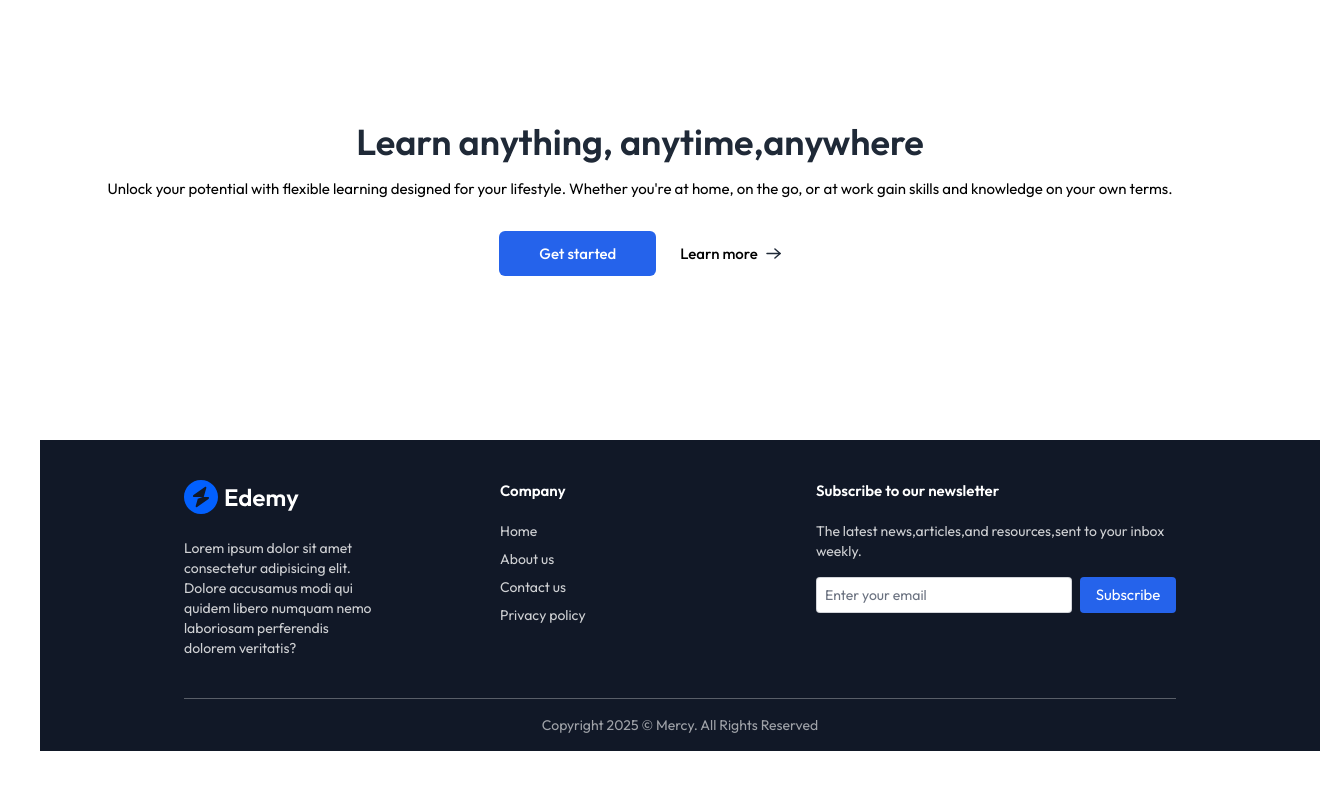
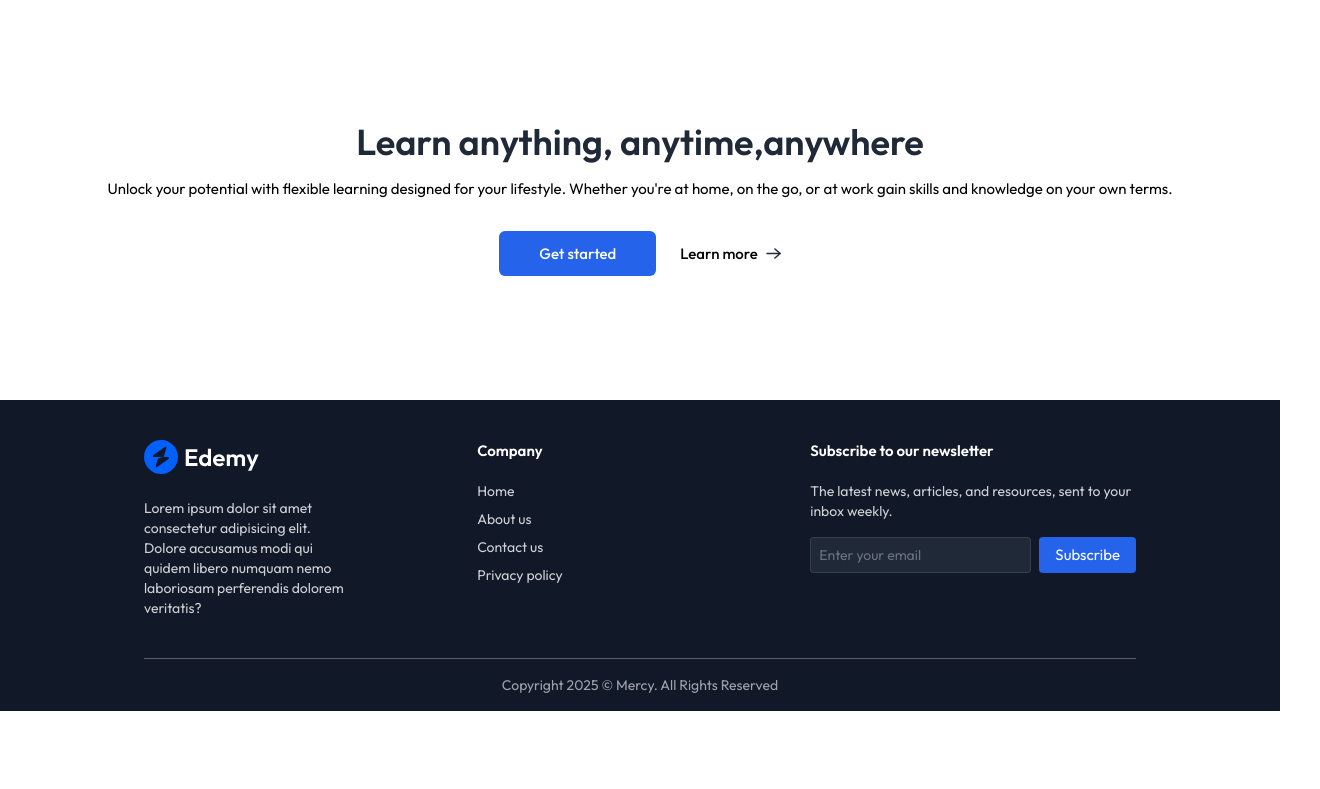
Before and after one commit to mercy-rotich/lms-website, a React (Vite) app in the folder client/: page / in a window 1280 px wide. Shown: the part 2173-2962 px from the top of the page, 1320 px wide, since content can reach past the window. After the commit the page ends 2884 px from the top, so only its background shows below. Built offline with nearby package versions, Linux system fonts and the light colour scheme; no server answers; a web font is replaced by a local one.

Commit message:
updates on the footer and created the course list section

```diff
--- a/client/src/components/student/Footer.jsx
+++ b/client/src/components/student/Footer.jsx
@@ -3,35 +3,49 @@ import { assets } from '../../assets/assets'
 
 const Footer = () => {
   return (
-    <div>
-      <footer className='bg-gray-900 md:px-36 text-left w-full m-10'>
-        <div className='flex flex-col md:flex-row items-start px8 md:px-0 justify-center gap-10 md:gap-32 py-10 border-b border-white/30'>
-            <div className='flex flex-col md:items-start items-center w-full'>
+    <footer className='bg-gray-900 px-4 md:px-8 lg:px-36 text-left w-full mt-10 overflow-hidden'>
+      <div className='max-w-7xl mx-auto'>
+        <div className='flex flex-col md:flex-row items-start justify-center gap-6 md:gap-16 lg:gap-32 py-10 border-b border-white/30'>
+          <div className='flex flex-col md:items-start items-center w-full md:w-1/3'>
             <img src={assets.logo_dark} alt="logo" />
-              <p className='mt-6 text-center md:text-left text-sm text-white/80'>Lorem ipsum dolor sit amet consectetur adipisicing elit. Dolore accusamus modi qui quidem libero numquam nemo laboriosam perferendis dolorem veritatis?
+            <p className='mt-6 text-center md:text-left text-sm text-white/80'>
+              Lorem ipsum dolor sit amet consectetur adipisicing elit. Dolore accusamus modi qui quidem libero numquam nemo laboriosam perferendis dolorem veritatis?
             </p>
           </div>
-            <div className='flex flex-col md:items-start items-center w-full'>
+
+          <div className='flex flex-col md:items-start items-center w-full md:w-1/3'>
             <h2 className='font-semibold text-white mb-5'>Company</h2>
             <ul className='flex md:flex-col w-full justify-between text-sm text-white/80 md:space-y-2'>
-                <li><a href="#">Home</a></li>
-                <li><a href="#">About us</a></li>
-                <li><a href="#">Contact us</a></li>
-                <li><a href="#">Privacy policy</a></li>
+              <li><a href="#" className='hover:text-white transition-colors'>Home</a></li>
+              <li><a href="#" className='hover:text-white transition-colors'>About us</a></li>
+              <li><a href="#" className='hover:text-white transition-colors'>Contact us</a></li>
+              <li><a href="#" className='hover:text-white transition-colors'>Privacy policy</a></li>
             </ul>
           </div>
-            <div className='hidden md:flex flex-col items-start w-full'>
+
+          <div className='hidden md:flex flex-col items-start w-full md:w-1/3'>
             <h2 className='font-semibold text-white mb-5'>Subscribe to our newsletter</h2>
-                <p className='text-sm text-white/80'>The latest news,articles,and resources,sent to your inbox weekly.</p>
-                <div className='flex items-center gap-2 pt-4'>
-                  <input type="email" placeholder='Enter your email' className='border border-gray-500/30 bg-gray text-gray-500 placeholder-gray-500 outline-none w-64 h-9 rounded px-2 text-sm'/>
-                  <button className='bg-blue-600 w-24 h-9 text-white rounded'>Subscribe</button>
+            <p className='text-sm text-white/80 mb-4'>
+              The latest news, articles, and resources, sent to your inbox weekly.
+            </p>
+            <div className='flex flex-col sm:flex-row items-stretch sm:items-center gap-2 w-full'>
+              <input
+                type="email"
+                placeholder='Enter your email'
+                className='border border-gray-500/30 bg-gray-800 text-white placeholder-gray-500 outline-none flex-1 min-w-0 h-9 rounded px-2 text-sm focus:border-blue-500 transition-colors'
+              />
+              <button className='bg-blue-600 hover:bg-blue-700 transition-colors px-4 h-9 text-white rounded whitespace-nowrap'>
+                Subscribe
+              </button>
             </div>
           </div>
         </div>
-        <p className='py-4 text-center text-xs md:text-sm text-white/60'>Copyright 2025 © Mercy. All Rights Reserved</p>
+
+        <p className='py-4 text-center text-xs md:text-sm text-white/60'>
+          Copyright 2025 © Mercy. All Rights Reserved
+        </p>
+      </div>
     </footer>
-    </div>
   )
 }
 
--- a/client/src/pages/student/CoursesList.jsx
+++ b/client/src/pages/student/CoursesList.jsx
@@ -1,10 +1,27 @@
-import React from 'react'
+import React, { useContext } from 'react'
+import { AppContext } from '../../context/AppContext'
+import SearchBar from '../../components/student/SearchBar'
+import { useParams } from 'react-router-dom'
 
 const CoursesList = () => {
+
+  const {navigate} = useContext(AppContext)
+
+  const {input} = useParams()
   return (
-    <div>
-      <h1> courses list page</h1>
+    <>
+    <div className='relative md:px-36 px-8 pt-20 text-left'>
+      <div className='flex md:flex-row flex-col gap-6 items-start justify-between w-full'>
+        <div>
+        <h1 className='text-4xl font-sembold text-gray-800'>Course List</h1>
+        <p className='text-gray-500'>
+          <span className='text-blue-600 cursor-pointer' onClick={()=>navigate('/')}>Home</span> / <span></span>Course List</p>
+        </div>
+        <SearchBar data={input}/>
+
+      </div>
     </div>
+    </>
   )
 }
 
```
Lines whose indentation alone changed are shown as unchanged.
